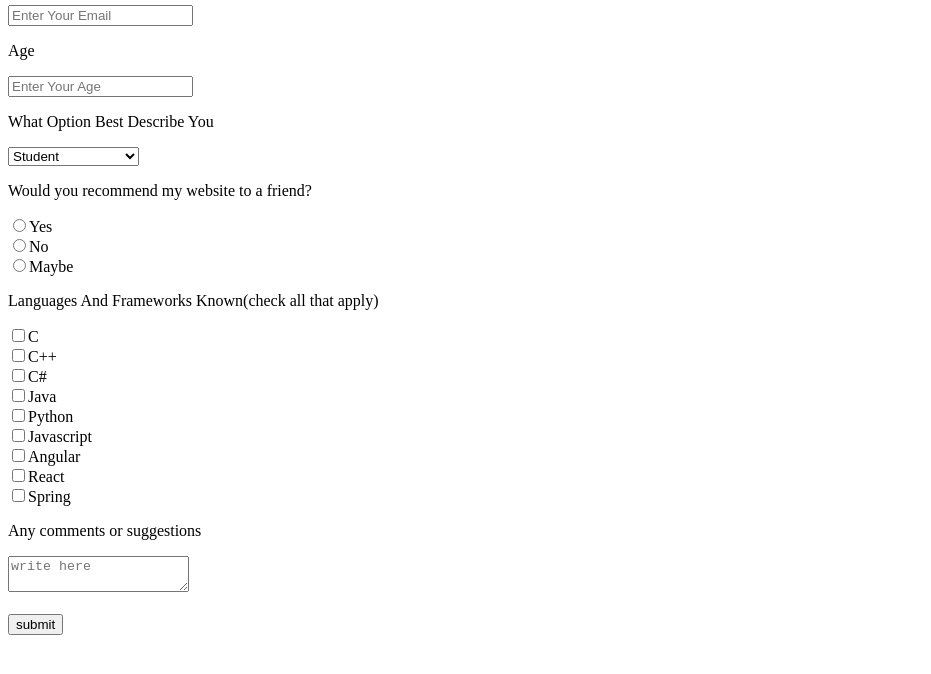
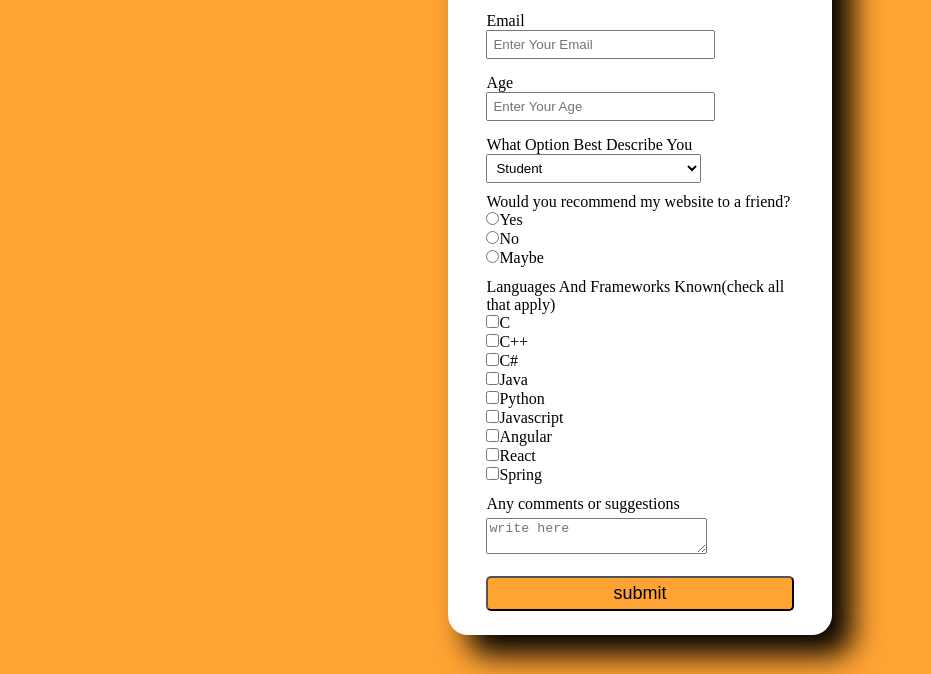
Before and after one commit to mdeyasinbhuiya/form-practice, a plain HTML site: page index.html in a window 1280 px wide. Shown: the part 180-854 px from the top of the page, without its empty margins (0-931 px from the left). Before the commit the page ends 823 px from the top, so only its background shows below. Drawn offline with Linux system fonts and the light colour scheme.

Commit message:
css added

```diff
--- a/index.html
+++ b/index.html
@@ -4,27 +4,29 @@
     <meta charset="UTF-8">
     <meta name="viewport" content="width=device-width, initial-scale=1.0">
     <title>Survey Form</title>
+    <link rel="stylesheet" href="style.css">
 </head>
 <body>
+    <form action="">
     <h1>Survey Form</h1>
     <div>
-        <p>Name</p>
-        <input type="text" name="" id="username" placeholder="Enter Your Name">
-        <p>Email</p>
-        <input type="email" id="email" placeholder="Enter Your Email">
-        <p>Age</p>
-        <input type="number" placeholder="Enter Your Age" id="age">
-        <p>What Option Best Describe You</p>
-        <select name="" id="">
+        <p class="caption">Name</p>
+        <input type="text" name="" class="info" placeholder="Enter Your Name">
+        <p class="caption">Email</p>
+        <input type="email" class="info" placeholder="Enter Your Email">
+        <p class="caption">Age</p>
+        <input type="number" placeholder="Enter Your Age" class="info">
+        <p class="caption">What Option Best Describe You</p>
+        <select name="" id="" class="info">
             <option value="Student">Student</option>
             <option value="Intern">Intern</option>
             <option value="lookingforajon">Looking For A Job</option>
         </select>
-        <p>Would you recommend my website to a friend?</p>
+        <p class="caption">Would you recommend my website to a friend?</p>
         <label for=""><input type="radio" name="option" id="">Yes</label> <br>
         <label for=""><input type="radio" name="option" id="">No </label><br>
         <label for=""><input type="radio" name="option" id="">Maybe</label>
-        <p>Languages And Frameworks Known(check all that apply)</p>
+        <p class="caption">Languages And Frameworks Known(check all that apply)</p>
         <label for=""><input type="checkbox" name="quality" id="">C</label><br>
         <label for=""><input type="checkbox" name="quality" id="">C++</label><br>
         <label for=""><input type="checkbox" name="quality" id="">C#</label><br>
@@ -34,10 +36,11 @@
         <label for=""><input type="checkbox" name="quality" id="">Angular</label><br>
         <label for=""><input type="checkbox" name="quality" id="">React</label><br>
         <label for=""><input type="checkbox" name="quality" id="">Spring</label><br>
-        <p>Any comments or suggestions</p>
+        <p class="caption">Any comments or suggestions</p>
         <textarea name="comments" id="" placeholder="write here"></textarea>
         <br><br>
         <input type="submit" value="submit" id="submit">
     </div>
+</form>
 </body>
 </html>
--- /dev/null
+++ b/style.css
@@ -0,0 +1,30 @@
+*{
+    margin: 0;
+}
+body{
+    background-color: rgb(255, 163, 52);
+}
+form{
+    background-color: rgb(255, 255, 255) ; height: auto; width: 30%; color: black;margin: 5% 35% 0%; border-radius: 20px; box-shadow: 20px 20px 30px rgb(0, 0, 0);
+}
+h1{
+    text-align: center; ; font-family: fantasy;
+}
+div{
+   margin:0% 5% 10% ; padding: 5%;
+}
+.caption{
+    margin-top: 10px;
+}
+input{
+    padding: 5px; margin-bottom: 5px;
+}
+.info{
+    width: 70%; padding: 5px;
+}
+textarea{
+    width: 70%; height: fit-content; margin-top: 5px;
+}
+#submit{
+    text-align: center; width: 100%; background-color: rgb(255, 163, 52); border-radius: 5px;padding: 5px; font-size: large;
+}
```
